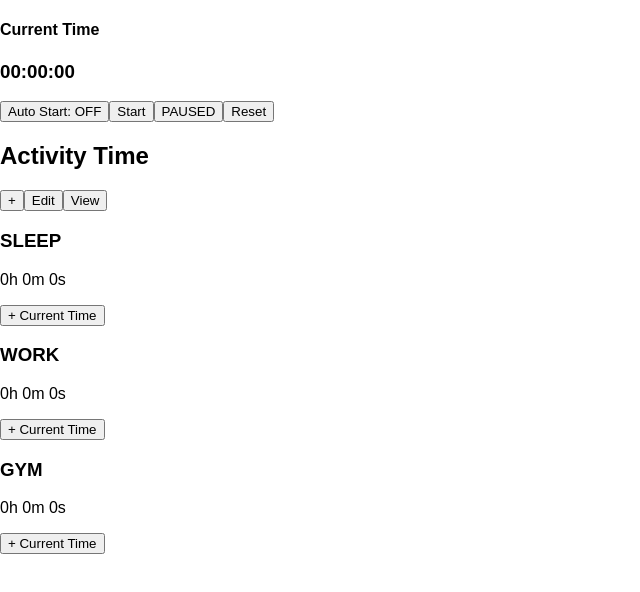
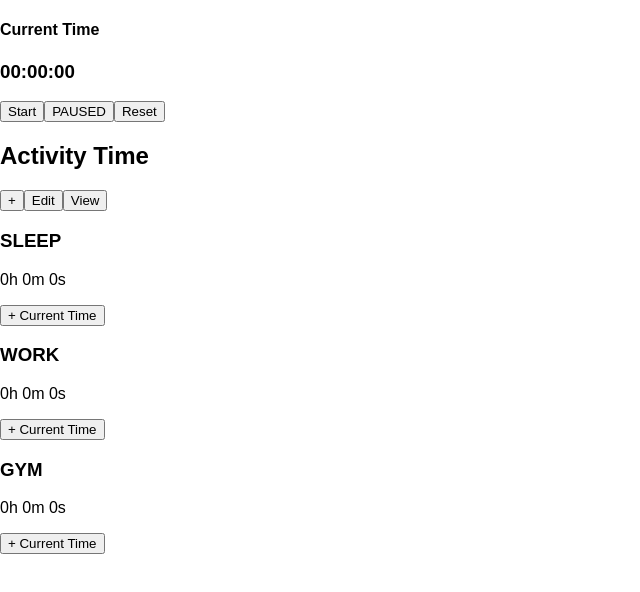
Before and after one commit to Mxke-N/react-day-tracker, a React (Vite) app: page / in a window 1280 px wide. Shown: the top 592 px of the page, without its empty margins (0-640 px from the left). Built offline with nearby package versions, Linux system fonts and the light colour scheme.

Commit message:
remove uneeded state for autostart

```diff
--- a/src/components/ActivityOptions.jsx
+++ b/src/components/ActivityOptions.jsx
@@ -1,4 +1,4 @@
-function ActivityOptions() {
+function ActivityOptions({ isAutoStart, toggleAutoStart }) {
   return (
     <div className="activity-options">
       <button>+</button>
--- a/src/components/StopwatchControls.jsx
+++ b/src/components/StopwatchControls.jsx
@@ -2,9 +2,6 @@
 function StopwatchControls({ onStart, onPause, onReset, onToggleAutoStart, isRunning, isAutoStart }) {
   return (
     <div className='stopwatch-controls'>
-      <button className='toggle-autostart-button' onClick={onToggleAutoStart}>
-        Auto Start: {isAutoStart ? 'ON' : 'OFF'}
-      </button>
       <button className='start-button' onClick={onStart}>
         {isRunning ? 'STARTED' : 'Start'}
       </button>
--- a/src/components/StopwatchMain.jsx
+++ b/src/components/StopwatchMain.jsx
@@ -19,11 +19,6 @@ function StopwatchMain({ onElapsedTimeUpdate, timeAddedEvent, receivedTimeAddedE
       }
     }
     return 0;
-  });
-
-  const [isAutoStart, setIsAutoStart] = useState(() => {
-    const savedAutoStart = localStorage.getItem('stopwatchAutoStart');
-    return savedAutoStart === 'true';
   });
 
   const startTimeRef = useRef(null);
@@ -57,10 +52,6 @@ function StopwatchMain({ onElapsedTimeUpdate, timeAddedEvent, receivedTimeAddedE
   }, [elapsedTime]);
 
   useEffect(() => {
-    localStorage.setItem('stopwatchAutoStart', isAutoStart);
-  }, [isAutoStart]);
-
-  useEffect(() => {
     if (timeAddedEvent) {
       reset();
     }
@@ -88,17 +79,6 @@ function StopwatchMain({ onElapsedTimeUpdate, timeAddedEvent, receivedTimeAddedE
       localStorage.removeItem('stopwatchStartTime');
     }
     localStorage.removeItem('stopwatchPauseTime');
-
-    // This will pause the timer
-    // setElapsedTime(0);
-    // setIsRunning(false);
-    // localStorage.removeItem('stopwatchRunning');
-    // localStorage.removeItem('stopwatchStartTime');
-    // localStorage.removeItem('stopwatchPauseTime');
-  }
-
-  function toggleAutoStart() {
-    setIsAutoStart(!isAutoStart);
   }
 
   return (
@@ -111,9 +91,7 @@ function StopwatchMain({ onElapsedTimeUpdate, timeAddedEvent, receivedTimeAddedE
         onStart={start}
         onPause={pause}
         onReset={reset}
-        onToggleAutoStart={toggleAutoStart}
         isRunning={isRunning}
-        isAutoStart={isAutoStart}
       />
     </div>
 
```
